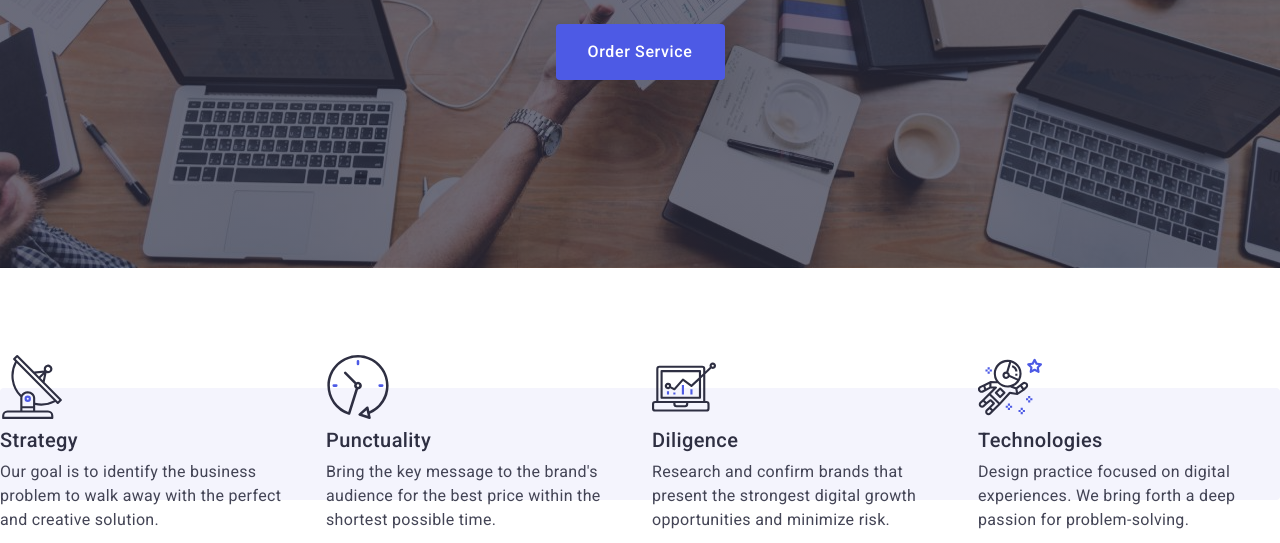
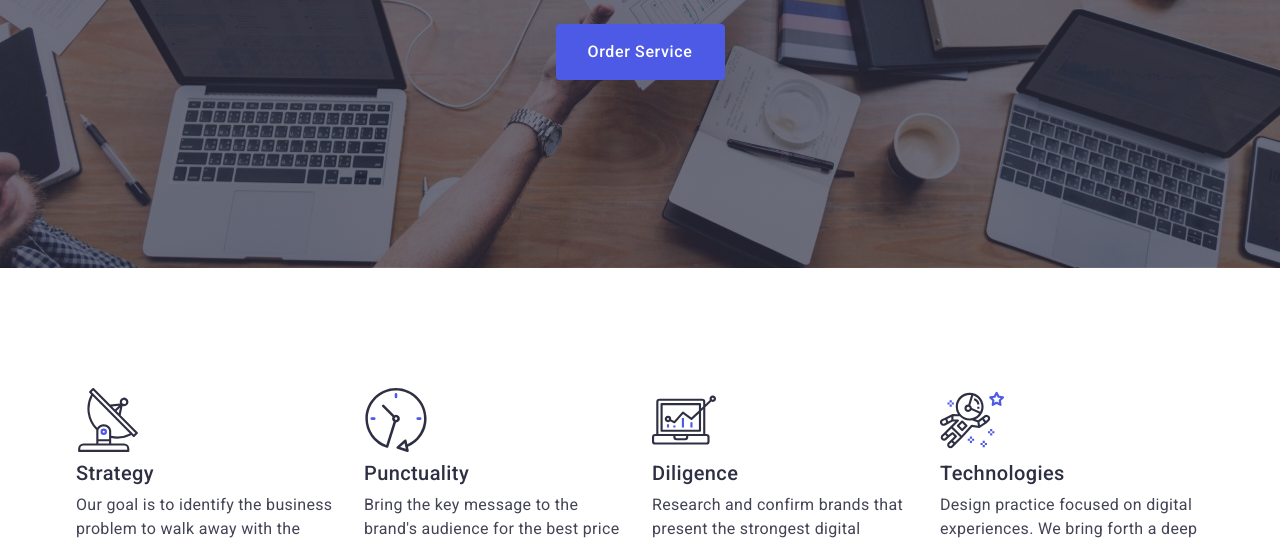
Before and after one commit to VladyslavShchetynin/goit-markup-hw-04, a plain HTML site: page index.html in a window 1280 px wide. Shown: the part 409-952 px from the top of the page. Drawn offline with nearby package versions, Linux system fonts and the light colour scheme.

Commit message:
feauterssvg

```diff
--- a/index.html
+++ b/index.html
@@ -80,23 +80,29 @@
       <!-- Features section 2 -->
       <!-- #region -->
       <section class="features">
-        <div class="feauters-container">
+        <div class="container">
           <h2 class="visually-hidden">About</h2>
           <ul class="features-list">
             <li class="features-item">
+              <div>
+                <div class="features-container">
                   <svg class="features-icon" width="64" height="64">
                     <use href="./images/icons.svg#icon-antenna"></use>
                   </svg>
+                </div>
                 <h3 class="features-subtitle">Strategy</h3>
                 <p class="features-reviews">
                   Our goal is to identify the business problem to walk away with
                   the perfect and creative solution.
                 </p>
+              </div>
             </li>
             <li class="features-item">
+              <div class="features-container">
                 <svg class="features-icon" width="64" height="64">
                   <use href="./images/icons.svg#icon-clock"></use>
                 </svg>
+              </div>
               <h3 class="features-subtitle">Punctuality</h3>
               <p class="features-reviews">
                 Bring the key message to the brand's audience for the best price
@@ -104,9 +110,11 @@
               </p>
             </li>
             <li class="features-item">
+              <div class="features-container">
                 <svg class="features-icon" width="64" height="64">
                   <use href="./images/icons.svg#icon-diagram"></use>
                 </svg>
+              </div>
               <h3 class="features-subtitle">Diligence</h3>
               <p class="features-reviews">
                 Research and confirm brands that present the strongest digital
@@ -114,9 +122,11 @@
               </p>
             </li>
             <li class="features-item">
+              <div class="features-container">
                 <svg class="features-icon" width="64" height="64">
                   <use href="./images/icons.svg#icon-astronaut"></use>
                 </svg>
+              </div>
               <h3 class="features-subtitle">Technologies</h3>
               <p class="features-reviews">
                 Design practice focused on digital experiences. We bring forth a
--- a/style.css
+++ b/style.css
@@ -32,8 +32,6 @@ ul {
   max-width: 1158px;
   padding: 0 15px;
   margin: 0 auto;
-
-  /* Feauters New */
 }
 
 .feauters-container {
@@ -113,6 +111,7 @@ ul {
   letter-spacing: 0.02em;
   padding: 24px 0;
   color: #2e2f42;
+
   transition: color 250ms cubic-bezier(0.4, 0, 0.2, 1);
 }
 
@@ -272,8 +271,6 @@ img {
   margin-bottom: 8px;
 }
 
-.features-subtitle {
-}
 .features-reviews {
   color: #434455;
   font-size: 16px;
```
Lines whose indentation alone changed are shown as unchanged.
